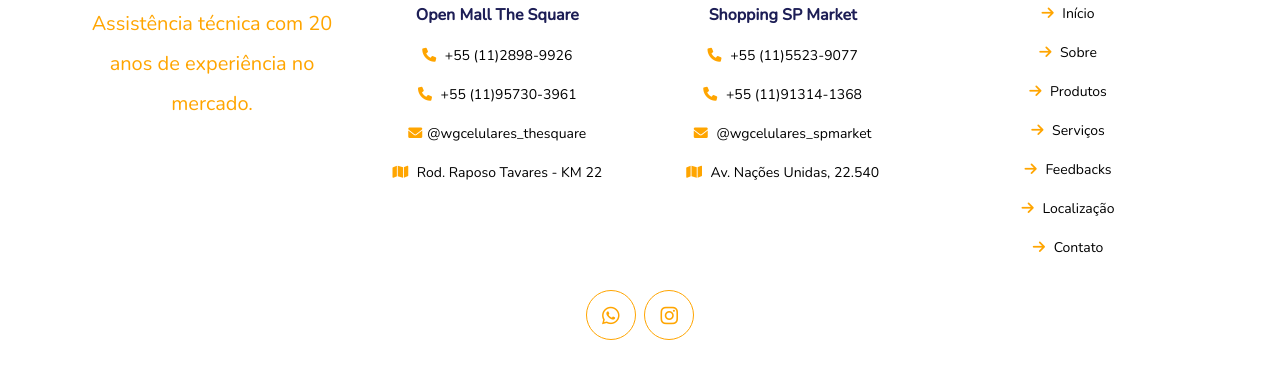
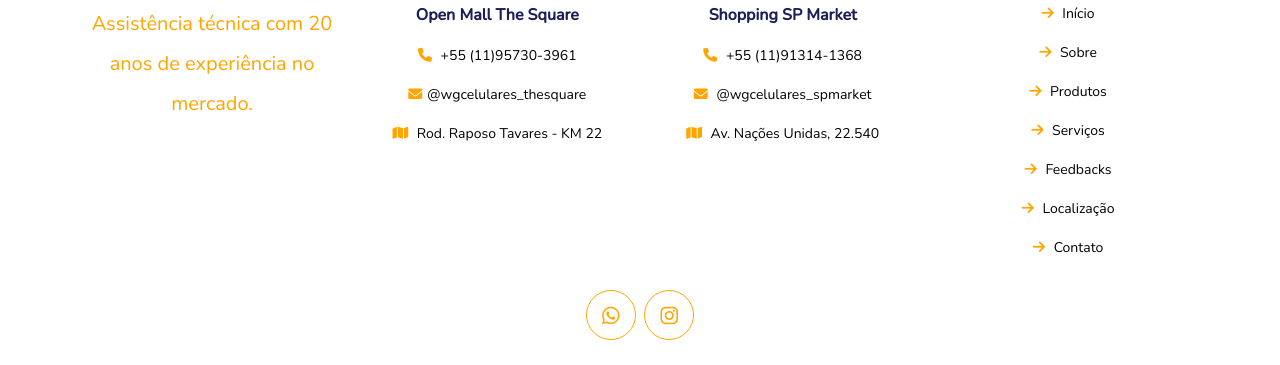
Before and after one commit to Jvlima22/Website-wgcelulares, a plain HTML site: page index.html in a window 1280 px wide. Shown: the part 3986-4351 px from the top of the page. Drawn offline with nearby package versions, Linux system fonts and the light colour scheme; some packages are replaced by stand-ins of ours.

Commit message:
Update index.html

```diff
--- a/index.html
+++ b/index.html
@@ -383,7 +383,6 @@
 
             <div class="box">
                 <h1>Entre em contato!</h1><h2>Open Mall The Square</h2>
-                <a href="#"> <i class="fas fa-phone"></i> +55 (11)2898-9926</a>
                 <a href="#"> <i class="fas fa-phone"></i> +55 (11)95730-3961</a>
                 <a href="#"> <i class="fas fa-envelope"></i>@wgcelulares_thesquare</a>
                 <a href="#"> <i class="fas fa-map"></i> Rod. Raposo Tavares - KM 22</a>
@@ -391,7 +390,6 @@
 
             <div class="box">
                 <h1>Entre em contato!</h1><h2>Shopping SP Market</h2>
-                <a href="#"> <i class="fas fa-phone"></i> +55 (11)5523-9077</a>
                 <a href="#"> <i class="fas fa-phone"></i> +55 (11)91314-1368</a>
                 <a href="#"> <i class="fas fa-envelope"></i> @wgcelulares_spmarket</a>
                 <a href="#"> <i class="fas fa-map"></i> Av. Nações Unidas, 22.540</a>
```
